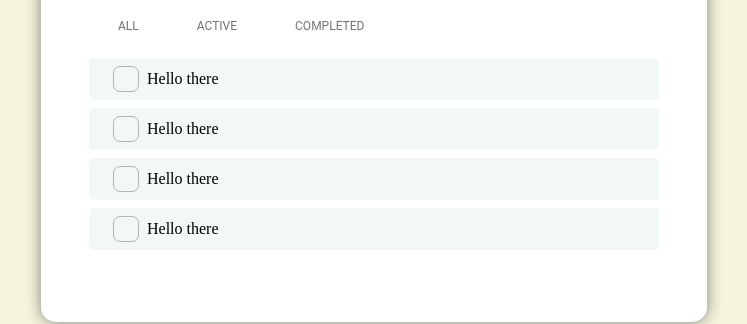
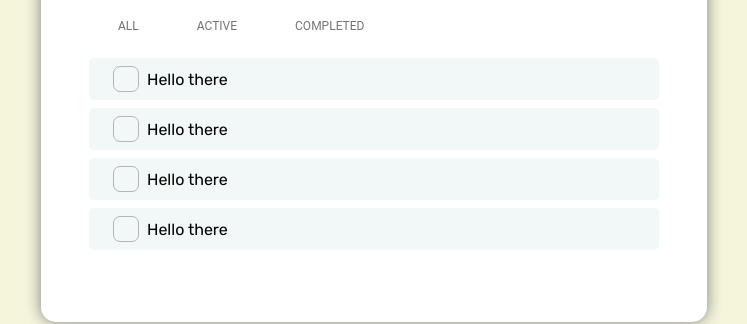
Before and after one commit to nahomabraham/Todo-List, a React (Vite) app: page / in a window 1280 px wide. Shown: the part 196-520 px from the top of the page, without its empty margins (266-1013 px from the left). Built offline with nearby package versions, Linux system fonts and the light colour scheme.

Commit message:
use rubik font for todo items

```diff
--- a/index.html
+++ b/index.html
@@ -3,6 +3,9 @@
   <head>
     <meta charset="UTF-8" />
     <meta name="viewport" content="width=device-width, initial-scale=1.0" />
+    <link rel="preconnect" href="https://fonts.googleapis.com">
+<link rel="preconnect" href="https://fonts.gstatic.com" crossorigin>
+<link href="https://fonts.googleapis.com/css2?family=Rubik:wght@300;400;700&display=swap" rel="stylesheet">
     <title>To-Do List</title>
   </head>
   <body>
--- a/src/style.css
+++ b/src/style.css
@@ -94,3 +94,7 @@
     background-image: url("../assets/checkbox.png");
     background-size: cover;
 }
+
+.todo-text {
+    font-family: 'Rubik', sans-serif;
+}
```
